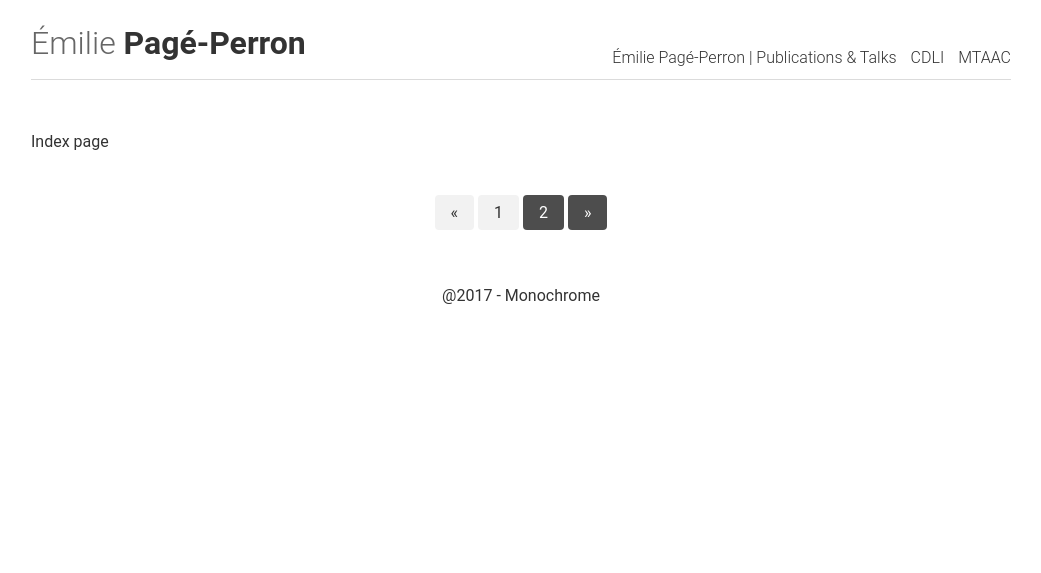
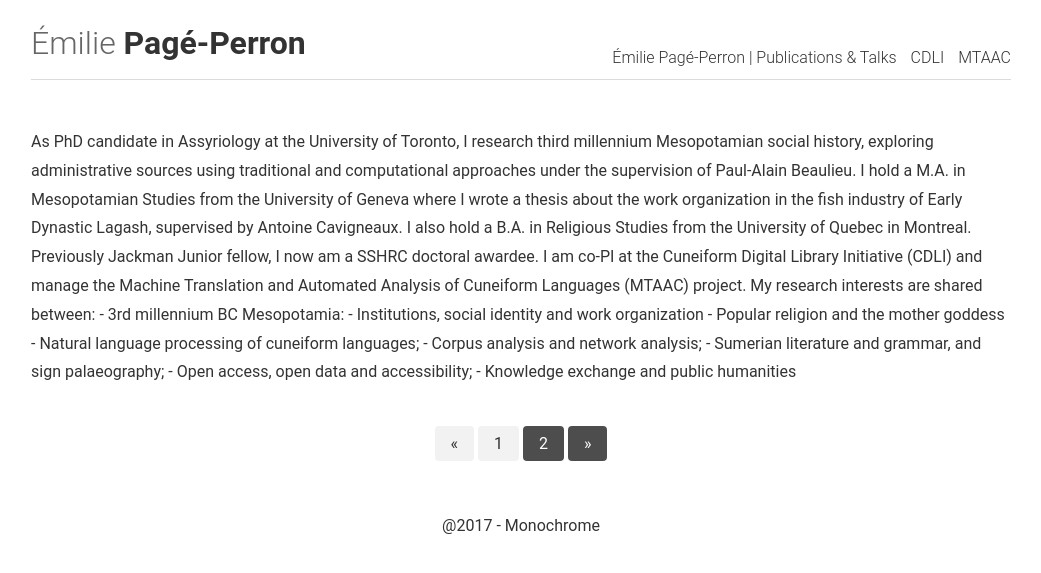
Before and after one commit to epageperron/epageperron.info, a Jekyll site: the page built from index.html, in a window 1280 px wide. Shown: the top 573 px of the page, without its empty margins (119-1160 px from the left). Built offline with Jekyll 4.4.1, drawn with Linux system fonts in a browser that asks for light colours; the list of posts is cut into pages by our own code.

Commit message:
Update index.html

```diff
--- a/index.html
+++ b/index.html
@@ -1,4 +1,14 @@
 ---
 layout: default
 ---
-Index page
+As PhD candidate in Assyriology at the University of Toronto, I research third millennium Mesopotamian social history, exploring administrative sources using traditional and computational approaches under the supervision of Paul-Alain Beaulieu. I hold a M.A. in Mesopotamian Studies from the University of Geneva where I wrote a thesis about the work organization in the fish industry of Early Dynastic Lagash, supervised by Antoine Cavigneaux. I also hold a B.A. in Religious Studies from the University of Quebec in Montreal. Previously Jackman Junior fellow, I now am a SSHRC doctoral awardee. I am co-PI at the Cuneiform Digital Library Initiative (CDLI) and manage the Machine Translation and Automated Analysis of Cuneiform Languages (MTAAC) project.
+
+My research interests are shared between:
+- 3rd millennium BC Mesopotamia:
+  - Institutions, social identity and work organization
+  - Popular religion and the mother goddess
+- Natural language processing of cuneiform languages;
+- Corpus analysis and network analysis;
+- Sumerian literature and grammar, and sign palaeography;
+- Open access, open data and accessibility;
+- Knowledge exchange and public humanities
```
